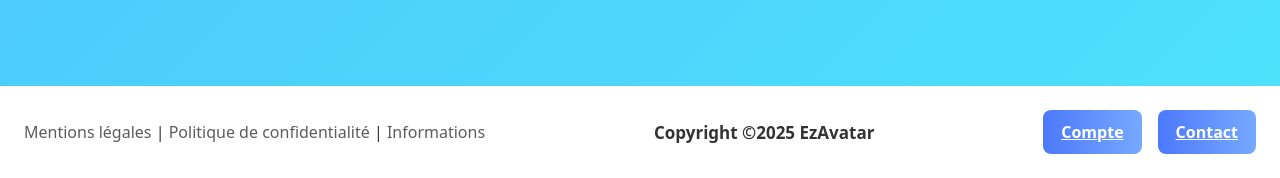
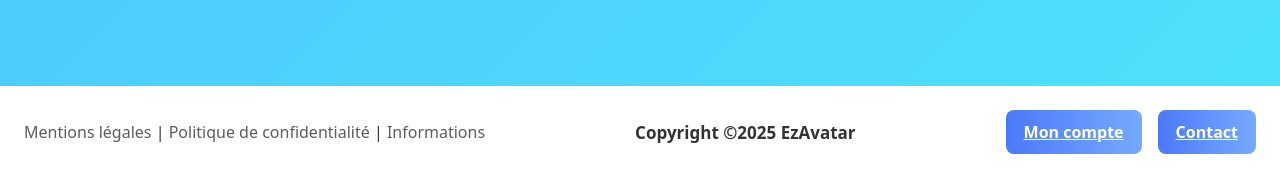
Before and after one commit to Miss-Simra/EzAvatar, a PHP site: page /index.php in a window 1280 px wide. Shown: the part 5940-6118 px from the top of the page. Run offline with PHP 8.4, Linux system fonts and the light colour scheme; the visitor is signed in with stand-in values (Sample User, id 1).

Commit message:
MAJ link

```diff
--- a/index.php
+++ b/index.php
@@ -41,7 +41,7 @@
                 <a href="#a_propos" class="nav-link d-inline-block">À propos</a>
                 <a href="pages/contact.php" class="nav-link d-inline-block">Contact</a>
                 <?php if(!isConnecte()) : ?>
-                    <a href="pages/connexion.php" class="btn btn-primary ms-2">Compte</a>
+                    <a href="pages/login.php" class="btn btn-primary ms-2">Compte</a>
                 <?php else: ?>
                     <a href="pages/account.php" class="btn btn-primary ms-2">Mon compte</a>
                 <?php endif; ?>
@@ -158,7 +158,11 @@
 
     <!-- Boutons à droite -->
     <div class="footer-buttons d-flex gap-3">
-        <a href="pages/connexion.php" class="footer-btn">Compte</a>
+    <?php if(!isConnecte()) : ?>
+        <a href="login.php" class="footer-btn">Compte</a>
+    <?php else: ?>
+        <a href="account.php" class="footer-btn">Mon compte</a>
+    <?php endif; ?>
         <a href="pages/contact.php" class="footer-btn">Contact</a>
     </div>
 
```
